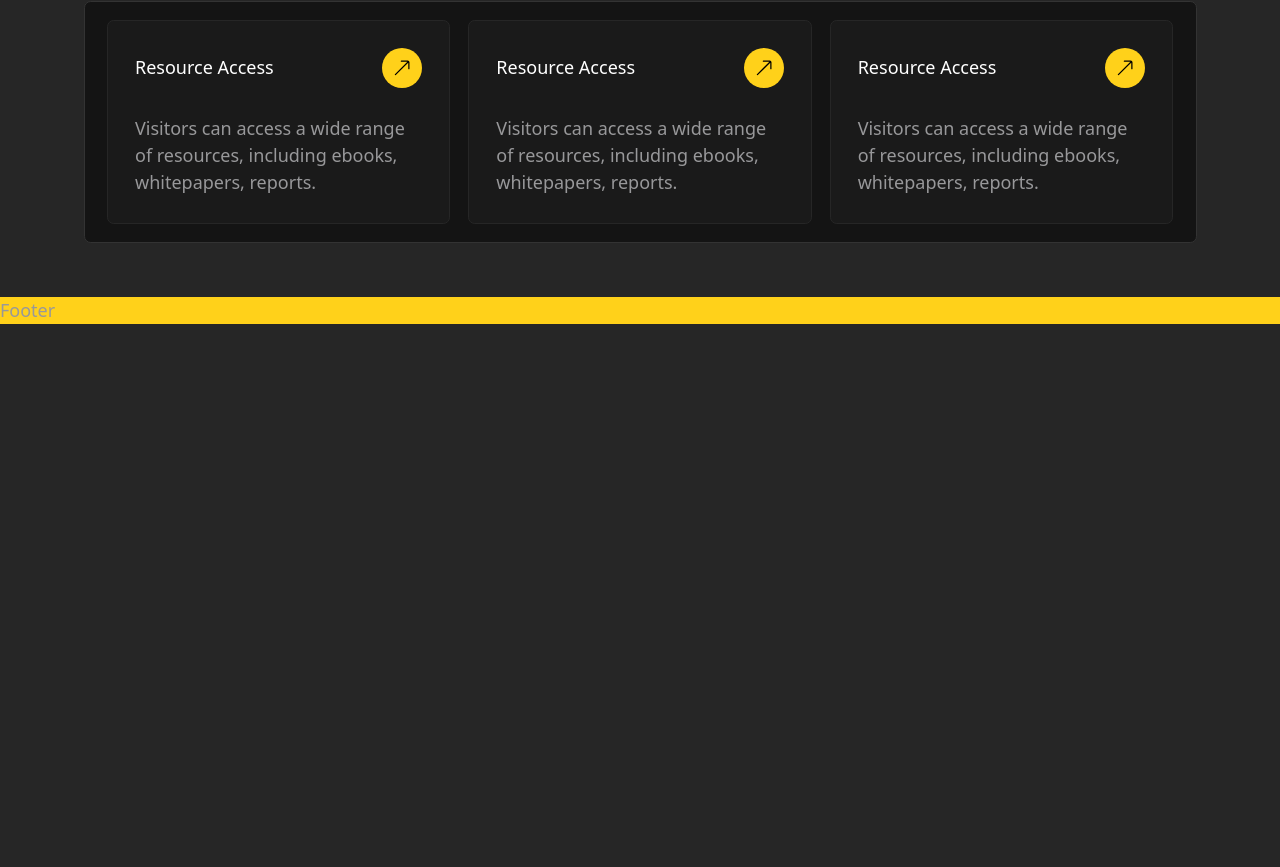
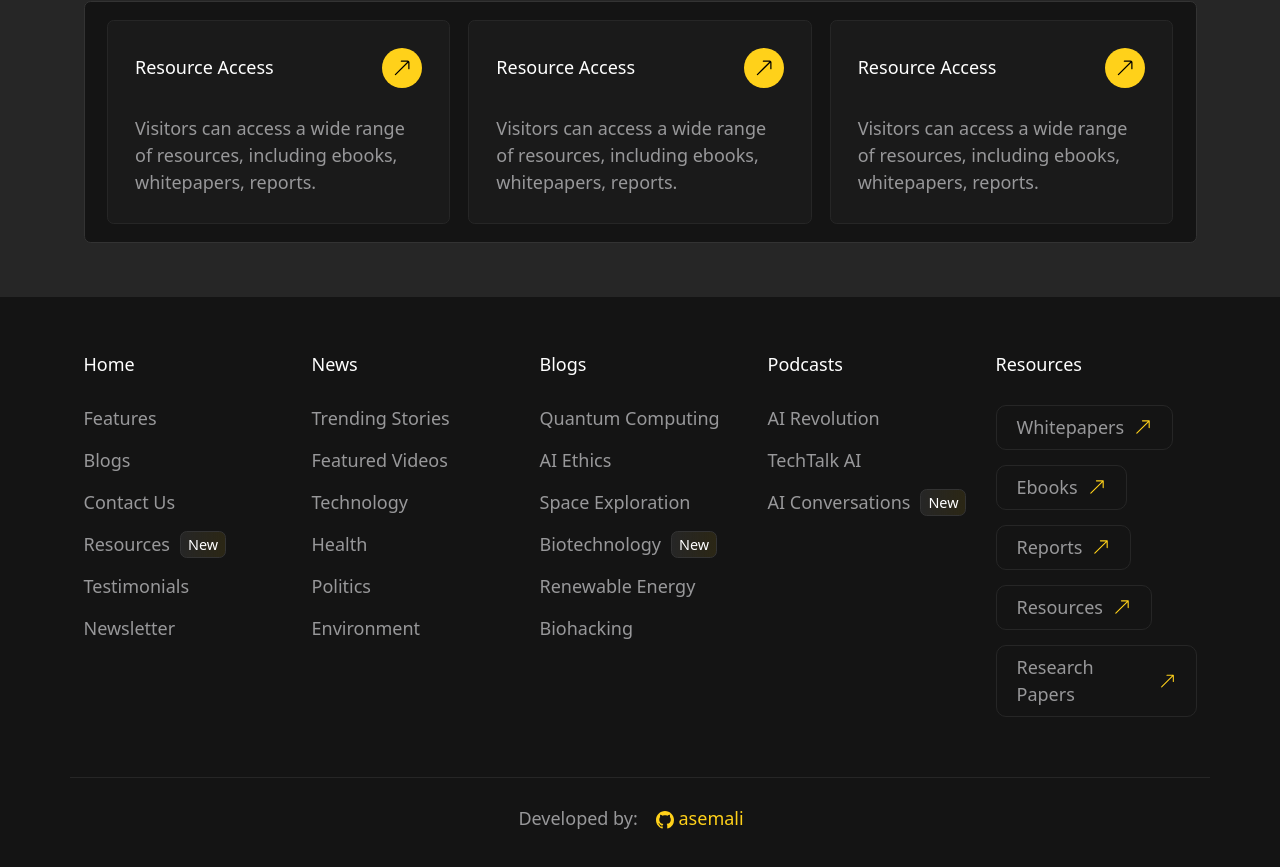
Before and after one commit to asemali2210/future-tech, a Next.js app in the folder frontend/: page / in a window 1280 px wide. Shown: the part 4690-5557 px from the top of the page. Before the commit the page ends 5014 px from the top, so only its background shows below. Built offline with nearby package versions, Linux system fonts and the light colour scheme; no server answers.

Commit message:
Added footer

```diff
--- a/frontend/layout/Footer.jsx
+++ b/frontend/layout/Footer.jsx
@@ -1,6 +1,141 @@
-
+import Link from "next/link";
+import { BsArrowUpRight, BsGithub } from "react-icons/bs";
+import { FaUpRightAndDownLeftFromCenter } from "react-icons/fa6";
+import '@/styles/layout/_footer.scss';
 export default  function Footer() {
   return (
-    <div className="bg-primary-1">Footer</div>
+    <div className="footer__main bg-dark-1 pt-5 pb-3">
+      <div className="container">
+        <div className="row">
+          <div className="col-md col-6">
+            <div className="footer__list">
+              <p className="c-wh fw-medium mb-4 footer__list__heading">Home</p>
+              <ul className="list-unstyled">
+                <li className="footer__item">
+                  <Link href='/features'>Features</Link>
+                </li>
+                <li className="footer__item">
+                  <Link href='/'>Blogs</Link>
+                </li>
+                <li className="footer__item">
+                  <Link href='/blogs'>Contact Us</Link>
+                </li>
+                <li className="footer__item">
+                  <Link href='/resources'>Resources</Link>
+                  <span className="__tag rounded">New</span>
+                </li>
+                <li className="footer__item">
+                  <Link href='/testimonials'>Testimonials</Link>
+                </li>
+                <li className="footer__item">
+                  <Link href='/newsletter'>Newsletter</Link>
+                </li>
+              </ul>
+            </div>
+          </div>
+          <div className="col-md col-6">
+            <div className="footer__list">
+              <p className="c-wh fw-medium mb-4 footer__list__heading">News</p>
+              <ul className="list-unstyled">
+                <li className="footer__item">
+                  <Link href='/features'>Trending Stories</Link>
+                </li>
+                <li className="footer__item">
+                  <Link href='/'>Featured Videos</Link>
+                </li>
+                <li className="footer__item">
+                  <Link href='/blogs'>Technology</Link>
+                </li>
+                <li className="footer__item">
+                  <Link href='/resources'>Health</Link>
+                </li>
+                <li className="footer__item">
+                  <Link href='/testimonials'>Politics</Link>
+                </li>
+                <li className="footer__item">
+                  <Link href='/newsletter'>Environment</Link>
+                </li>
+              </ul>
+            </div>
+          </div>
+          <div className="col-md col-6">
+            <div className="footer__list">
+              <p className="c-wh fw-medium mb-4 footer__list__heading">Blogs</p>
+              <ul className="list-unstyled">
+                <li className="footer__item">
+                  <Link href='/features'>Quantum Computing</Link>
+                </li>
+                <li className="footer__item">
+                  <Link href='/'>AI Ethics</Link>
+                </li>
+                <li className="footer__item">
+                  <Link href='/blogs'>Space Exploration</Link>
+                </li>
+                <li className="footer__item">
+                  <Link href='/resources'>Biotechnology</Link>
+                  <span className="__tag rounded">New</span>
+                </li>
+                <li className="footer__item">
+                  <Link href='/testimonials'>Renewable Energy</Link>
+                </li>
+                <li className="footer__item">
+                  <Link href='/newsletter'>Biohacking</Link>
+                </li>
+              </ul>
+            </div>
+          </div>
+          <div className="col-md col-6">
+            <div className="footer__list">
+              <p className="c-wh fw-medium mb-4 footer__list__heading">Podcasts</p>
+              <ul className="list-unstyled">
+                <li className="footer__item">
+                  <Link href='/features'>AI Revolution</Link>
+                </li>
+                <li className="footer__item">
+                  <Link href='/'>TechTalk AI</Link>
+                </li>
+                <li className="footer__item">
+                  <Link href='/resources'>AI Conversations</Link>
+                  <span className="__tag rounded">New</span>
+                </li>
+              </ul>
+            </div>
+          </div>
+          <div className="col-md col-6">
+            <div className="footer__list __resources">
+              <p className="c-wh fw-medium mb-4 footer__list__heading">Resources</p>
+              <ul className="list-unstyled">
+                <li className="footer__item">
+                  <Link href='/features'>Whitepapers</Link>
+                  <BsArrowUpRight className="__icon"/>
+                </li>
+                <li className="footer__item">
+                  <Link href='/'>Ebooks</Link>
+                  <BsArrowUpRight className="__icon"/>
+                </li>
+                <li className="footer__item">
+                  <Link href='/blogs'>Reports</Link>
+                  <BsArrowUpRight className="__icon"/>
+                </li>
+                <li className="footer__item">
+                  <Link href='/resources'>Resources</Link>
+                  <BsArrowUpRight className="__icon"/>
+                </li>
+                <li className="footer__item">
+                  <Link href='/testimonials'>Research Papers</Link>
+                  <BsArrowUpRight className="__icon"/>
+                </li>
+              </ul>
+            </div>
+          </div>
+          <div className="col-12 br-t mt-4">
+            <div className="d-flex justify-content-center align-items-center my-2 ">
+              Developed by:
+              <Link href='https://github.com/asemali2210' className="c-main m-3"> <BsGithub /> asemali </Link>
+            </div>
+          </div>
+        </div>
+      </div>
+    </div>
   )
 }
--- a/frontend/styles/core/_classes.scss
+++ b/frontend/styles/core/_classes.scss
@@ -51,6 +51,9 @@
 .br-r{
     border-right: 1px solid $dark-4;
 }
+.br-t{
+    border-top: 1px solid $dark-4;
+}
 
 .border-dark-4{
     border: 1px solid $dark-4;
--- /dev/null
+++ b/frontend/styles/layout/_footer.scss
@@ -0,0 +1,39 @@
+@import '../abstract/color';
+.footer__main{
+    .footer__list{
+        .footer__item{
+            margin-bottom: 15px;
+            color: $grey-3;
+            display: flex;
+            align-items: center;
+            .__tag{
+                background-color: $dark-4;
+                font-size: .8rem;
+                color: $white;
+                padding: 2px 7px;
+                margin-left: 10px;
+                border: 1px solid $dark-3;
+                background: linear-gradient(to left, hsla(48, 100%, 55%, 0.097) 1%, rgba(38,38,38,1) 100%);
+            }
+        }
+        &.__resources{
+            ul{
+                display: flex;
+                flex-direction: column;
+                align-items: start;
+            }
+            .footer__item{
+                border: 1px solid $dark-4;
+                padding: 8px 20px;
+                border-radius: 10px;
+                display: flex;
+                align-items: center;
+                justify-content: start;
+                .__icon{
+                    margin-left: 10px;
+                    color: $primary;
+                }
+            }
+        }
+    }
+}
```
